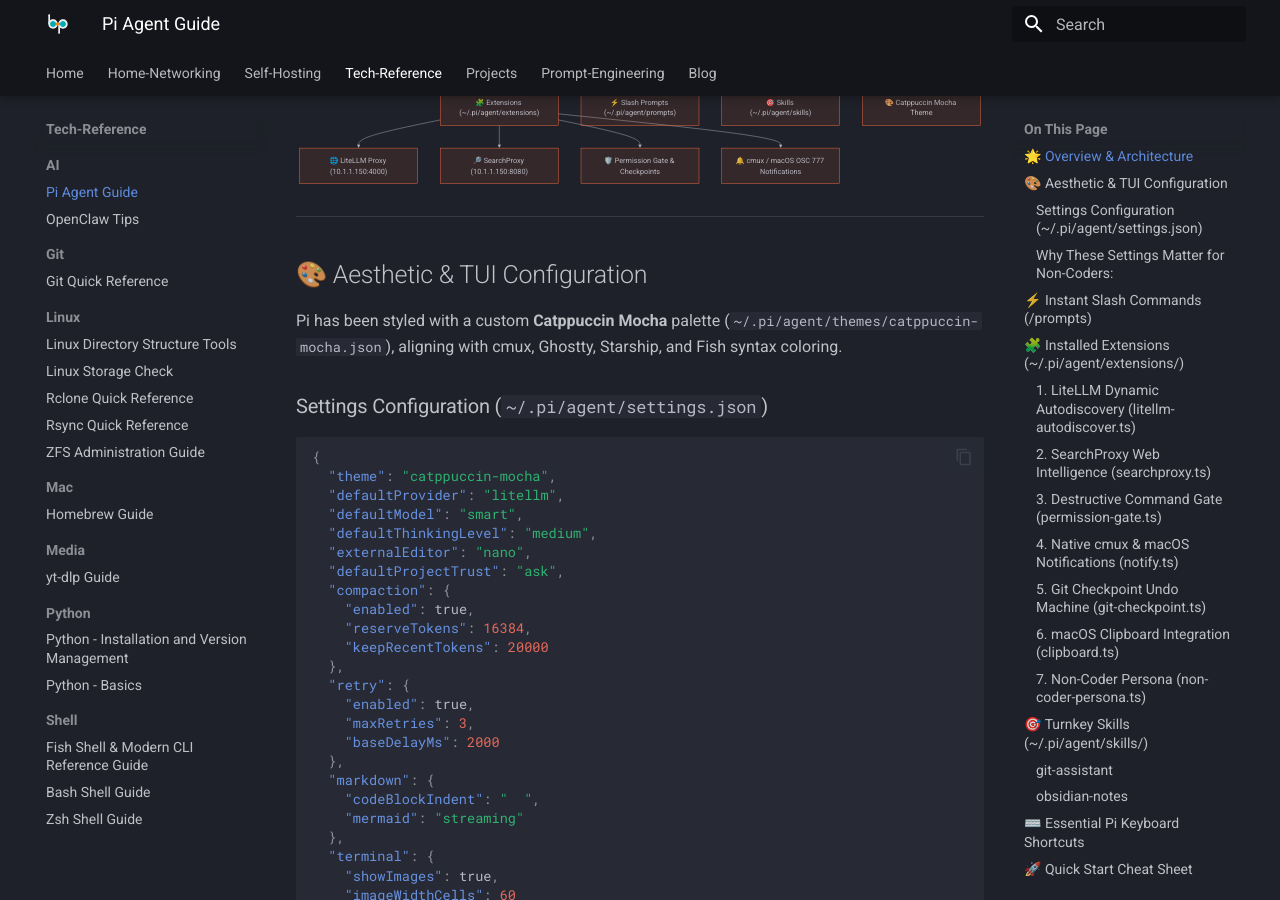
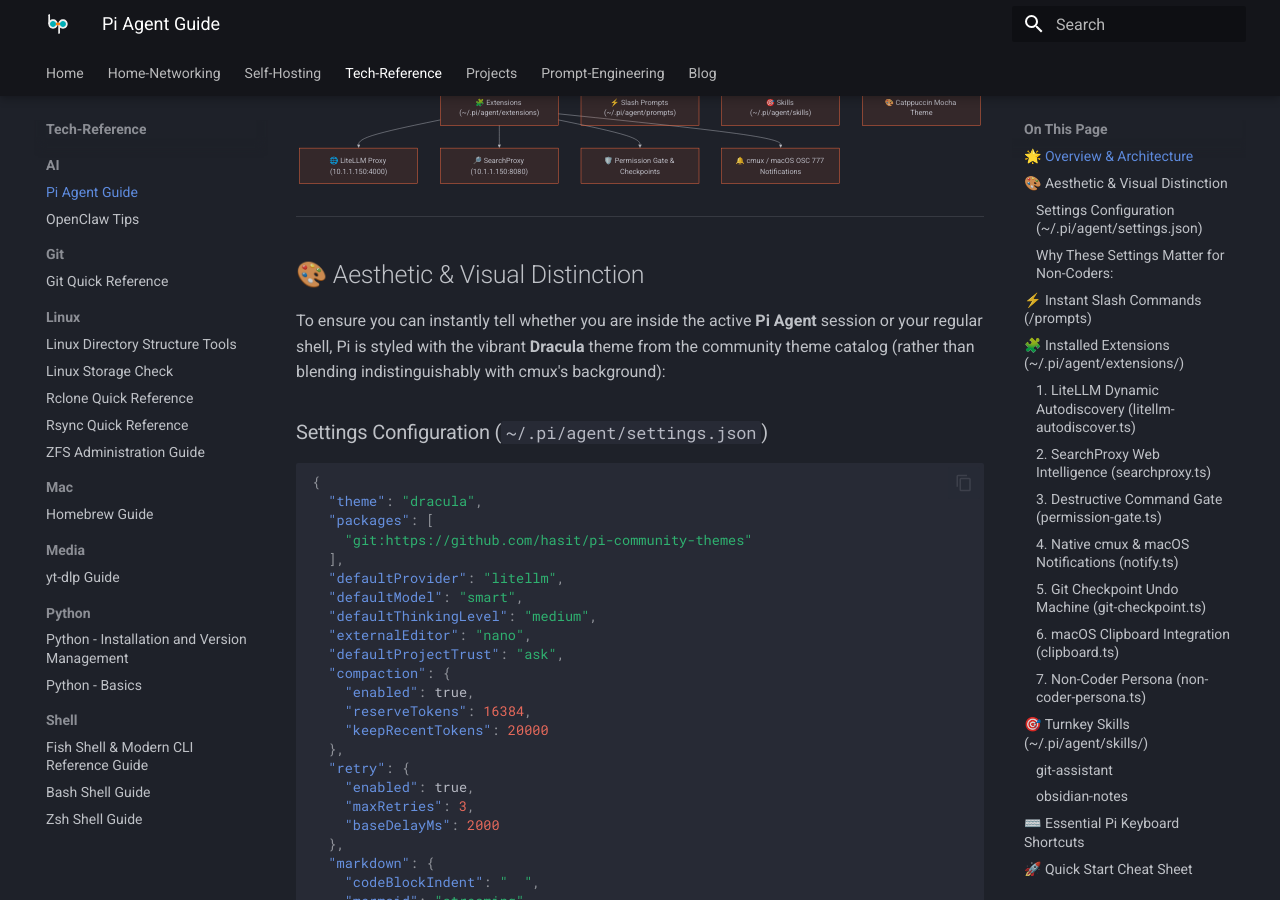
Before and after one commit to binuengoor/binupradeep-mkdocs, an MkDocs documentation site: the page built from docs/reference/AI/pi-agent.md, in a window 1280 px wide and 900 px high, scrolled down 705 px. Built offline with MkDocs 1.6.1 and Material for MkDocs 9.7.7, drawn with Linux system fonts in a browser that asks for light colours; some of the changed text lies outside the part shown.

Commit message:
Update Pi Agent guide theme and clipboard documentation

````diff
--- a/docs/reference/AI/pi-agent.md
+++ b/docs/reference/AI/pi-agent.md
@@ -34,15 +34,18 @@ graph TD
 
 ---
 
-## 🎨 Aesthetic & TUI Configuration
+## 🎨 Aesthetic & Visual Distinction
 
-Pi has been styled with a custom **Catppuccin Mocha** palette (`~/.pi/agent/themes/catppuccin-mocha.json`), aligning with cmux, Ghostty, Starship, and Fish syntax coloring.
+To ensure you can instantly tell whether you are inside the active **Pi Agent** session or your regular shell, Pi is styled with the vibrant **Dracula** theme from the community theme catalog (rather than blending indistinguishably with cmux's background):
 
 ### Settings Configuration (`~/.pi/agent/settings.json`)
 
 ```json
 {
-  "theme": "catppuccin-mocha",
+  "theme": "dracula",
+  "packages": [
+    "git:https://github.com/hasit/pi-community-themes"
+  ],
   "defaultProvider": "litellm",
   "defaultModel": "smart",
   "defaultThinkingLevel": "medium",
@@ -97,7 +100,7 @@ Type `/` followed by the template name in the Pi editor for instant workflows:
 | **`/review`** | `review.md` | Inspects recent changes (`git diff`) and summarizes quality and safety in bullet points. |
 | **`/doc`** | `doc.md` | Generates structured Markdown documentation or Obsidian notes. |
 | **`/commit`** | `commit.md` | Analyzes changes and drafts conventional Git commit messages. |
-| **`/copy`** | `clipboard.ts` | Copies the last agent response or code block directly to the macOS clipboard. |
+| **`/copy`** | Built-in | Native Pi command: copies the last assistant message directly to the clipboard. |
 | **`/litellm`** | `litellm-autodiscover.ts` | Discovers and refreshes all active models from your LiteLLM server on the fly. |
 | **`/searchproxy`** | `searchproxy.ts` | Checks SearchProxy latency, connection status, and active endpoint. |
 
@@ -140,8 +143,7 @@ Equips Pi with live web search and deep research tools:
 - Offers an instant **"Restore code state?"** prompt if an experimental edit didn't work out.
 
 ### 6. macOS Clipboard Integration (`clipboard.ts`)
-- Provides AI tools `copy_to_clipboard` and `read_clipboard`.
-- Adds the `/copy` slash command to grab responses without manual mouse selection.
+- Provides AI tools `copy_to_clipboard` and `read_clipboard` so Pi can read what you've copied or copy code snippets directly to your system clipboard on request.
 
 ### 7. Non-Coder Persona (`non-coder-persona.ts`)
 - Enforces plain-English explanations without condescending tech jargon.
````
